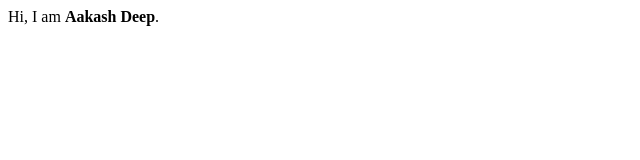
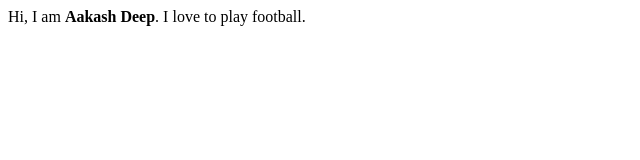
Before and after one commit to bryophyllum1/Aadi_Portfolio, a plain HTML site: page index.html in a window 1280 px wide. Shown: the whole page, without its empty margins (0-640 px from the left). Drawn offline with Linux system fonts and the light colour scheme.

Commit message:
refactor- updated the information inside body.

```diff
--- a/index.html
+++ b/index.html
@@ -7,5 +7,6 @@
 </head>
 <body>
     Hi, I am <b>Aakash Deep</b>.
+    I love to play football.
 </body>
 </html>
```
